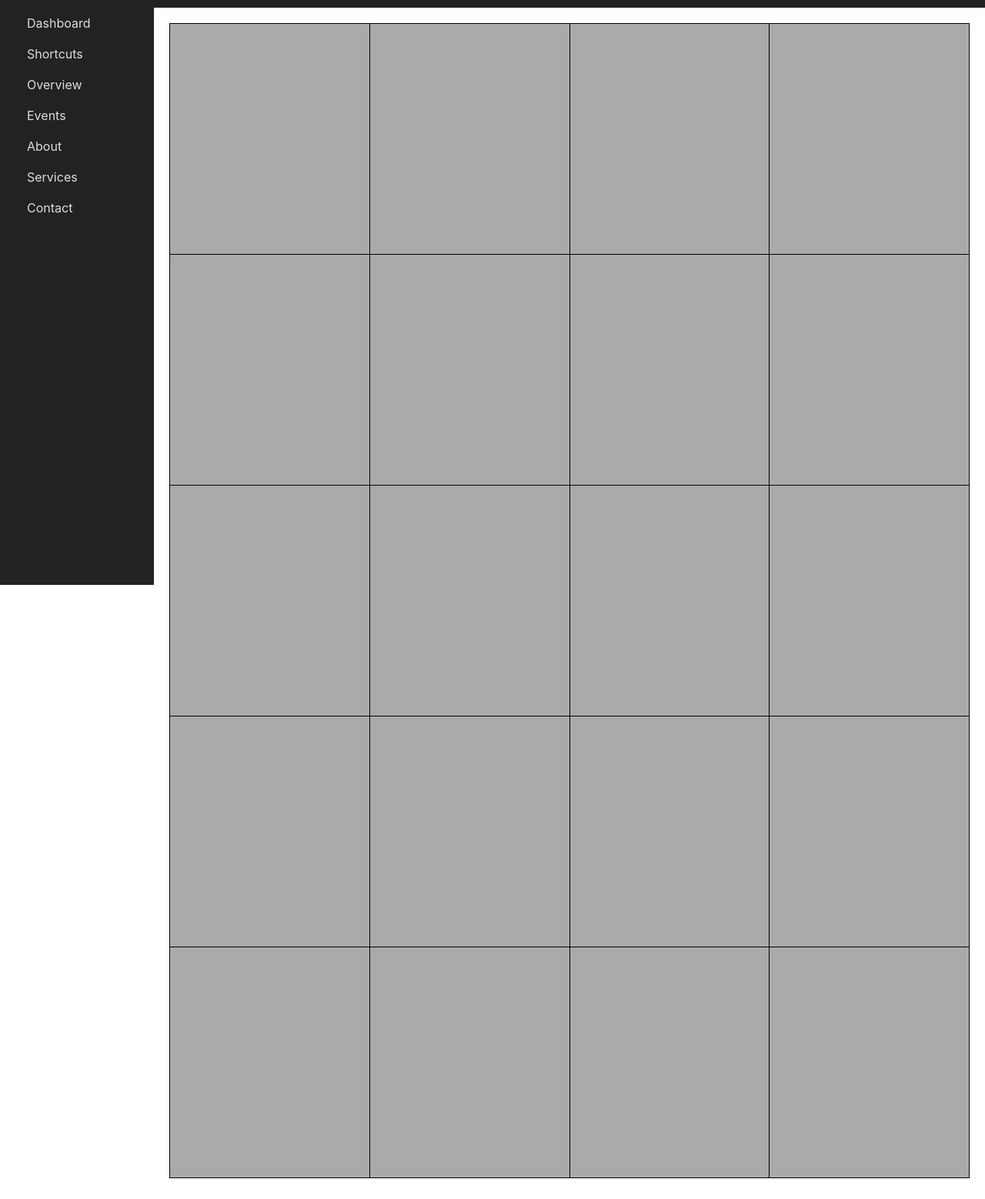
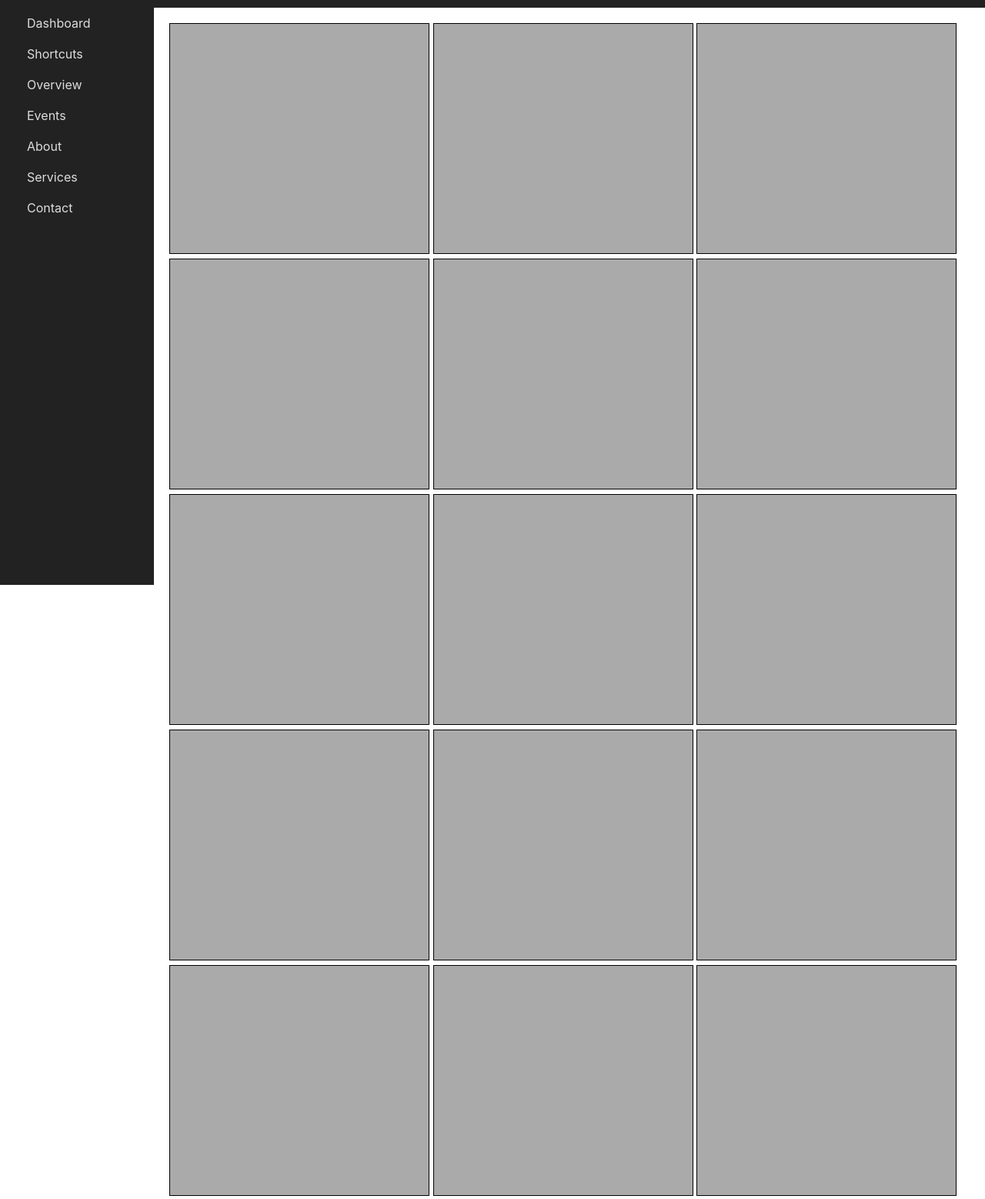
Before and after one commit to RogerTheJolly/MealPrepStation, a website: page index.html in a window 1280 px wide. Shown: the part 40-1598 px from the top of the page at 77% size. Drawn offline with Linux system fonts and the light colour scheme.

Commit message:
Replaced table with divs for responsiveness
Minor padding issues, but it's good for now

```diff
--- a/css/simple-sidebar.css
+++ b/css/simple-sidebar.css
@@ -137,11 +137,11 @@ body {
 }
 #contentTable tr{
 	height: 1200px;
-	background-color: #AAA;
 }
 #contentTable td{
 	border: 1px solid black;
 	height: 25%;
+	background-color: #AAA;
 }
 #contentTable td:hover{
 	background-color: gray;
@@ -156,6 +156,22 @@ body {
 	position: absolute;
 	display: block;
 }
+.item{
+	width: 98%;
+	height: 300px;
+	background-color: #AAA;
+	border: 1px solid black;
+	display: inline-block;
+}
+@media(min-width:560px) {
+	.item{
+		width: 49%;
+		height: 300px;
+		background-color: #AAA;
+		border: 1px solid black;
+		display: inline-block;
+	}
+}
 @media(min-width:768px) {
 #contentTable td, #contentTable th{
 	display: table-cell;
@@ -164,6 +180,16 @@ body {
 #contentTable tr{
 	display: table-row;
 	height: 300px;
+}
+.item{
+	width: 32.5%;
+	height: 300px;
+	background-color: #AAA;
+	border: 1px solid black;
+	display: inline-block;
+}
+.item:hover{
+	background-color: gray;
 }
   #wrapper {
     padding-left: 0px;
@@ -192,3 +218,12 @@ body {
 	  display: none;
   }
 }
+@media(min-width:1351px) {
+	.item{
+		width: 24.7%;
+		height: 300px;
+		background-color: #AAA;
+		border: 1px solid black;
+		display: inline-block;
+	}
+}
--- a/index.html
+++ b/index.html
@@ -65,11 +65,7 @@
         <!-- Page Content -->
         <div id="page-content-wrapper">
             <div class="container-fluid">
-                <!--<h1>Simple Sidebar</h1>
-                <p>This template has a responsive menu toggling system. The menu will appear collapsed on smaller screens, and will appear non-collapsed on larger screens. When toggled using the button below, the menu will appear/disappear. On small screens, the page content will be pushed off canvas.</p>
-                <p>Make sure to keep all page content within the <code>#page-content-wrapper</code>.</p>-->
-                <!--<a href="#menu-toggle" class="btn btn-secondary" id="menu-toggle">Toggle Menu</a>-->
-				<table id = "contentTable">
+				<!--<table id = "contentTable">
 					<tr id = "contentTableTopRow">
 						<td></td>
 						<td></td>
@@ -100,7 +96,31 @@
 						<td></td>
 						<td></td>
 					</tr>
-				</table>
+				</table>-->
+				<div class = "item"></div>
+				<div class = "item"></div>
+				<div class = "item"></div>
+				<div class = "item"></div>
+				<div class = "item"></div>
+				<div class = "item"></div>
+				<div class = "item"></div>
+				<div class = "item"></div>
+				<div class = "item"></div>
+				<div class = "item"></div>
+				<div class = "item"></div>
+				<div class = "item"></div>
+				<div class = "item"></div>
+				<div class = "item"></div>
+				<div class = "item"></div>
+				<div class = "item"></div>
+				<div class = "item"></div>
+				<div class = "item"></div>
+				<div class = "item"></div>
+				<div class = "item"></div>
+				<div class = "item"></div>
+				<div class = "item"></div>
+				<div class = "item"></div>
+				<div class = "item"></div>
             </div>
         </div>
         <!-- /#page-content-wrapper -->
```
